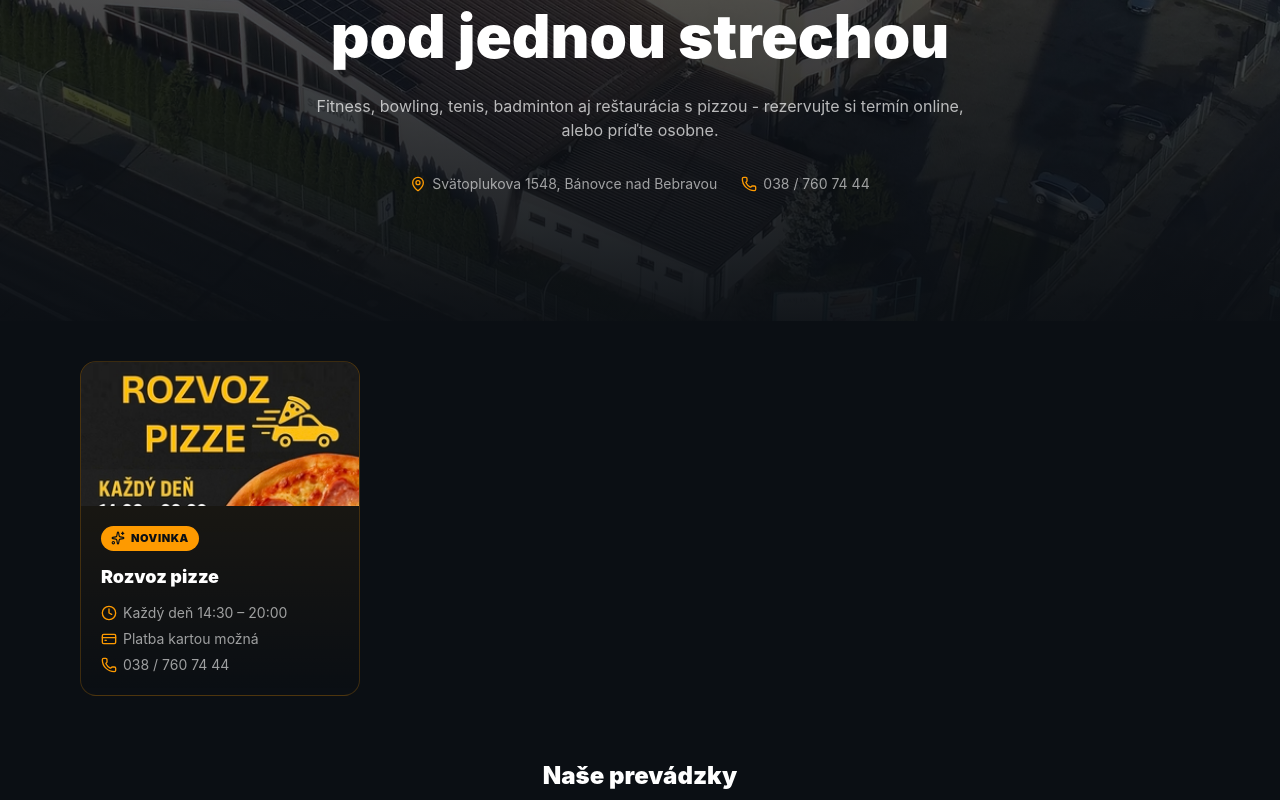
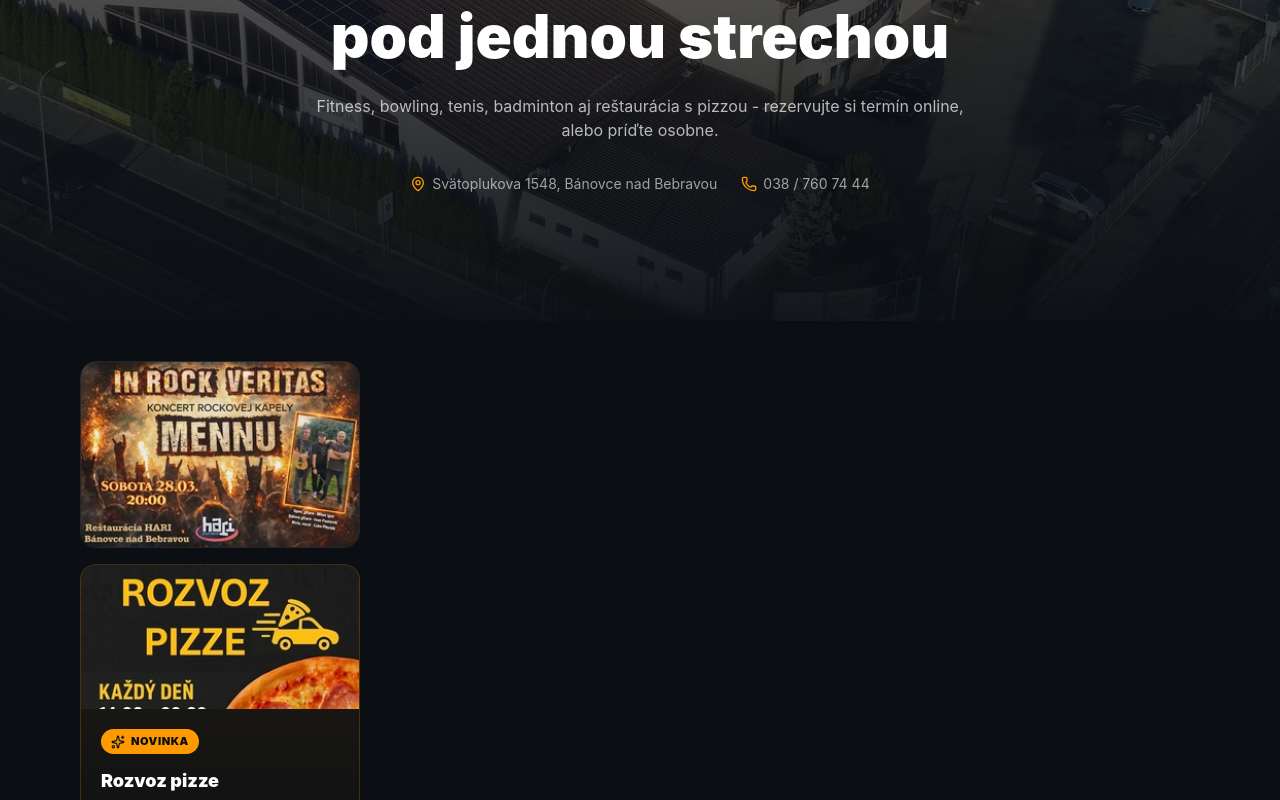
Before and after one commit to sky1407/hari-sportcentrum, a React (Vite) app in the folder client/: page / in a window 1280 px wide. Shown: the part 300-1100 px from the top of the page. Built offline with nearby package versions, Linux system fonts and the light colour scheme.

Commit message:
Add promo poster above the pizza banner, matching original site's left sidebar layout

```diff
--- a/client/src/pages/Home.jsx
+++ b/client/src/pages/Home.jsx
@@ -32,7 +32,12 @@
         </div>
       </section>
 
-      <section className="mx-auto max-w-6xl px-4 pt-10">
+      <section className="mx-auto max-w-6xl space-y-4 px-4 pt-10">
+        <img
+          src="/photos/aktualna-akcia.jpg"
+          alt="Aktuálna akcia"
+          className="w-full max-w-[280px] rounded-2xl border border-white/10"
+        />
         <div className="w-full max-w-[280px] overflow-hidden rounded-2xl border border-amber-500/20 bg-gradient-to-b from-amber-500/10 to-transparent">
           <img src="/photos/pizza-rozvoz.jpg" alt="Rozvoz pizze" className="h-36 w-full object-cover" />
           <div className="p-5">
```
Also changed, not shown: client/public/photos/aktualna-akcia.jpg (added).
